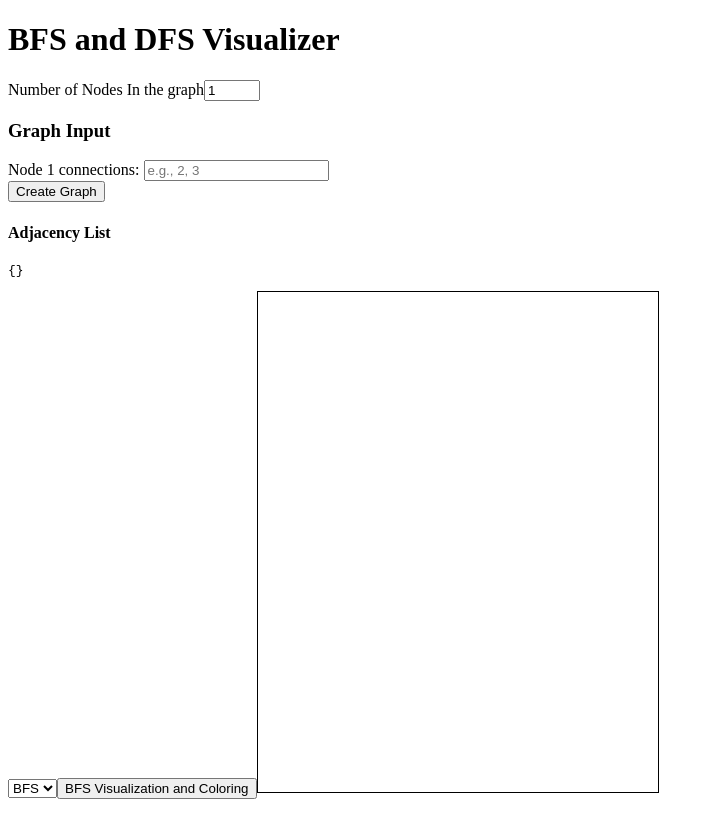
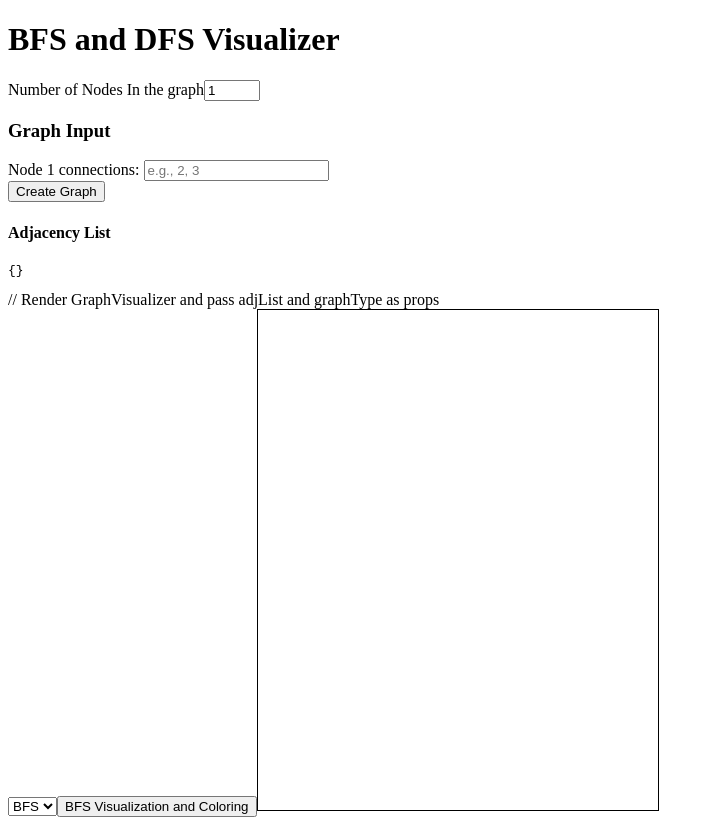
Before and after one commit to ShubhamSingh59/Graph-Visulizer, a React (Vite) app in the folder Frontend/: page / in a window 1280 px wide. Shown: the whole page, without its empty margins (0-714 px from the left). Built offline with nearby package versions, Linux system fonts and the light colour scheme.

Commit message:
Update Graph.jsx

```diff
--- a/Frontend/src/assets/components/Graph.jsx
+++ b/Frontend/src/assets/components/Graph.jsx
@@ -1,9 +1,10 @@
 import React from 'react';
 import GraphVisualizer from './GraphVisualizer';
-
+// Graph component definition
 function Graph({ adjList, graphType}) {
     return (
         <div>
+          //  Render GraphVisualizer and pass adjList and graphType as props
             <GraphVisualizer adjList={adjList} graphType={graphType}/>
         </div>
     );
```
